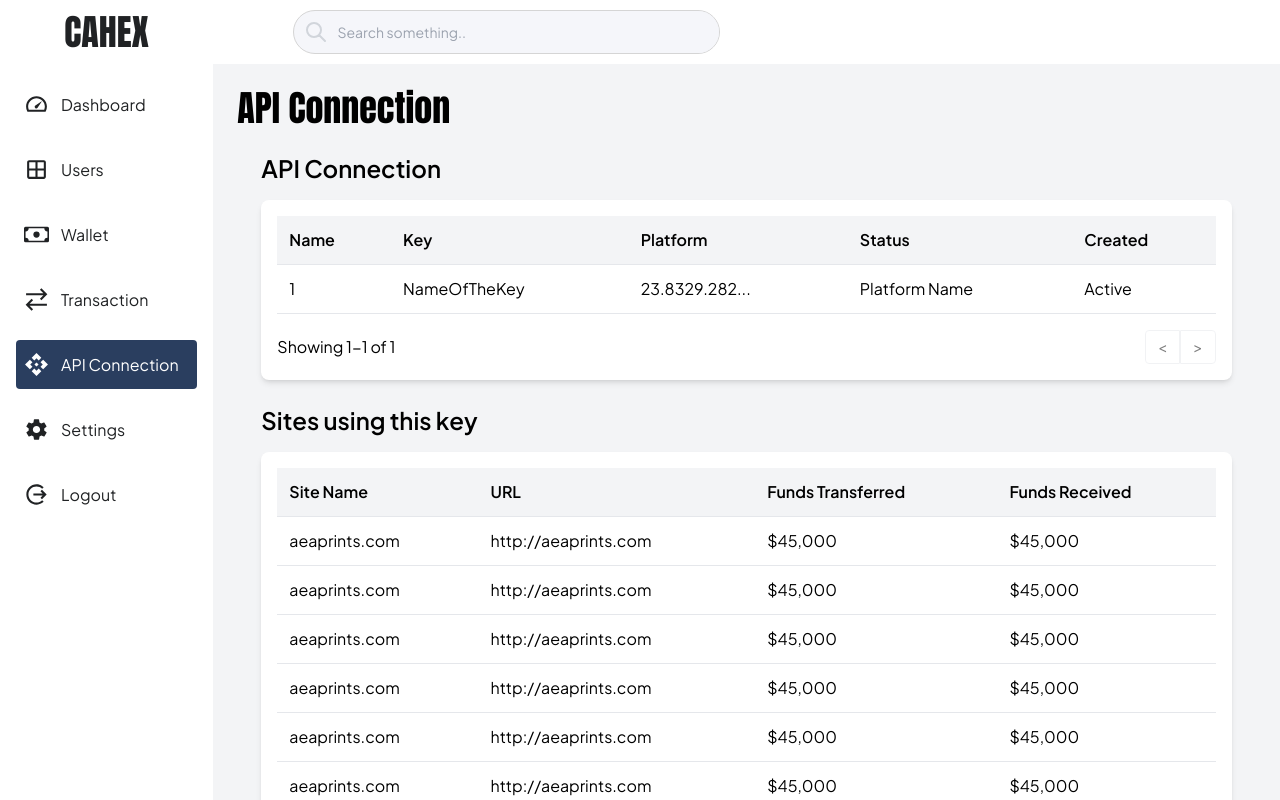
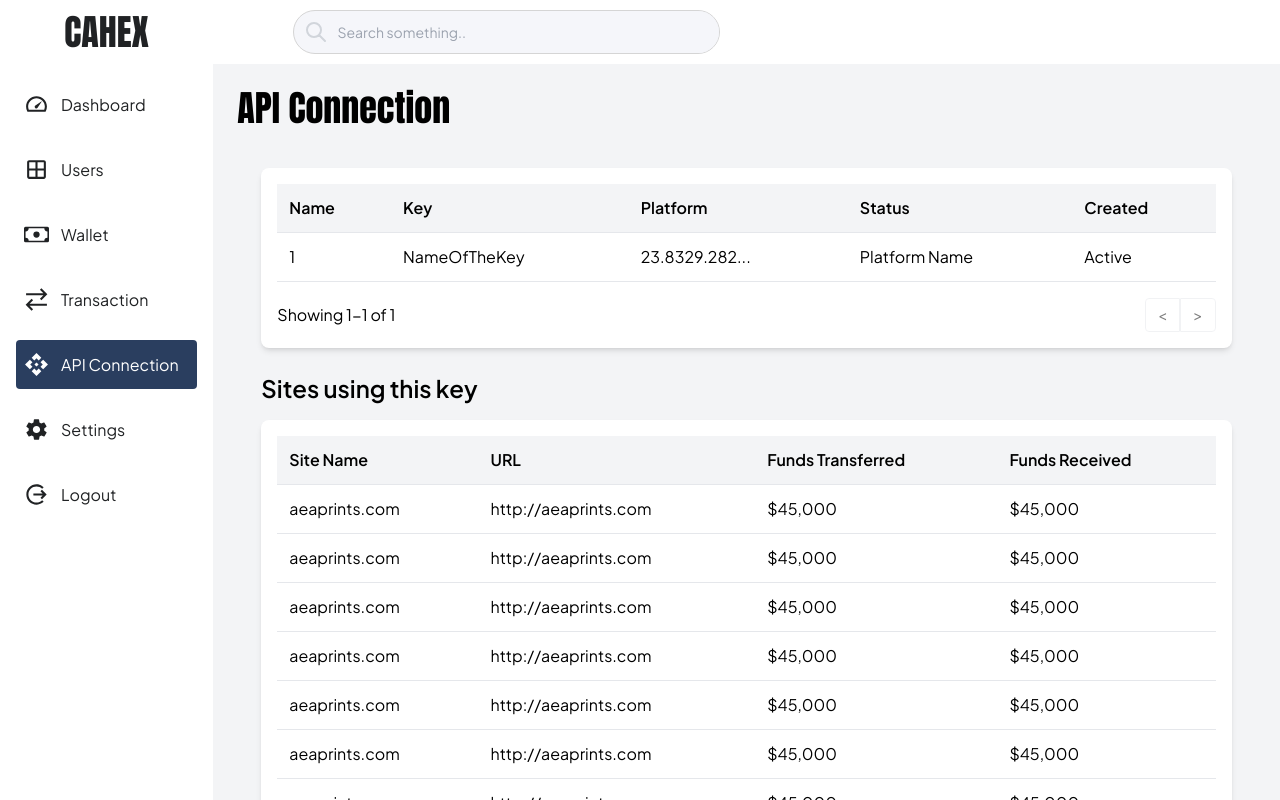
Before and after one commit to Ahmad-Amin/cahex-frontend, a React (Create React App) app: page /merchant/api-connection in a window 1280 px wide. Shown: the top 800 px of the page. Built offline with nearby package versions, Linux system fonts and the light colour scheme; a web font is replaced by a local one.

Commit message:
Updated API connection

```diff
--- a/src/pages/Merchant/MerchantApi.jsx
+++ b/src/pages/Merchant/MerchantApi.jsx
@@ -157,7 +157,6 @@ export default function MerchantApi() {
         <Sidebar>
           <h1 className="font-impact text-4xl">API Connection</h1>
           <div className="p-6">
-            <h2 className="text-2xl font-bold">API Connection</h2>
             <TableWithPagination
               data={apiConnections}
               headers={["Name", "Key", "Platform", "Status", "Created"]}
```
